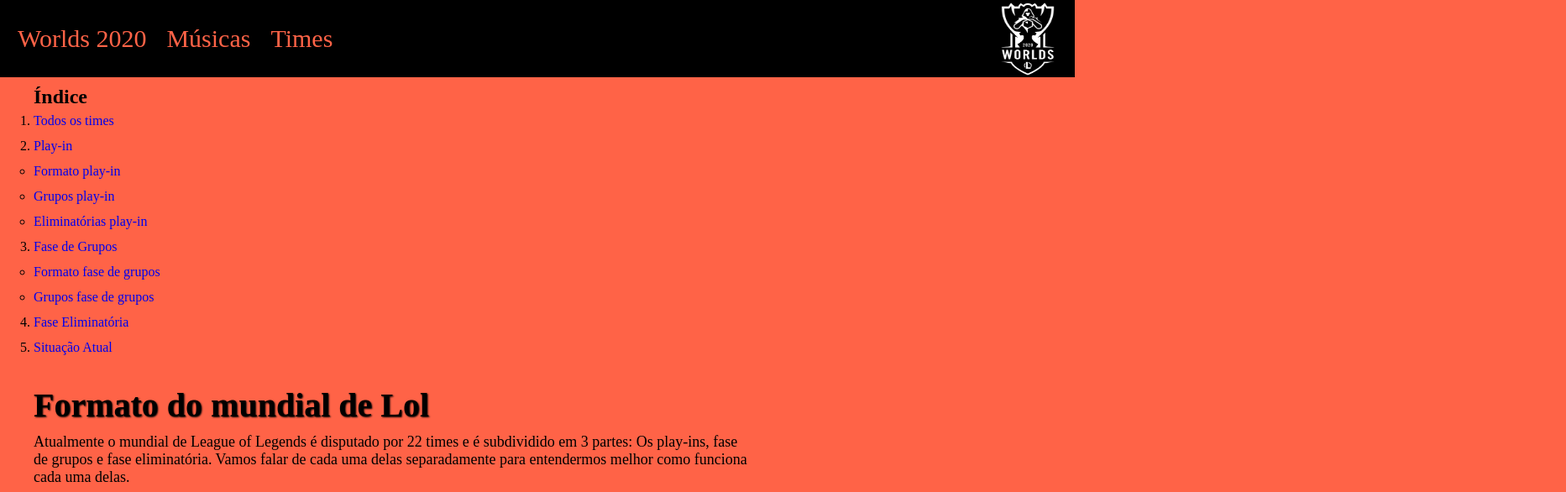
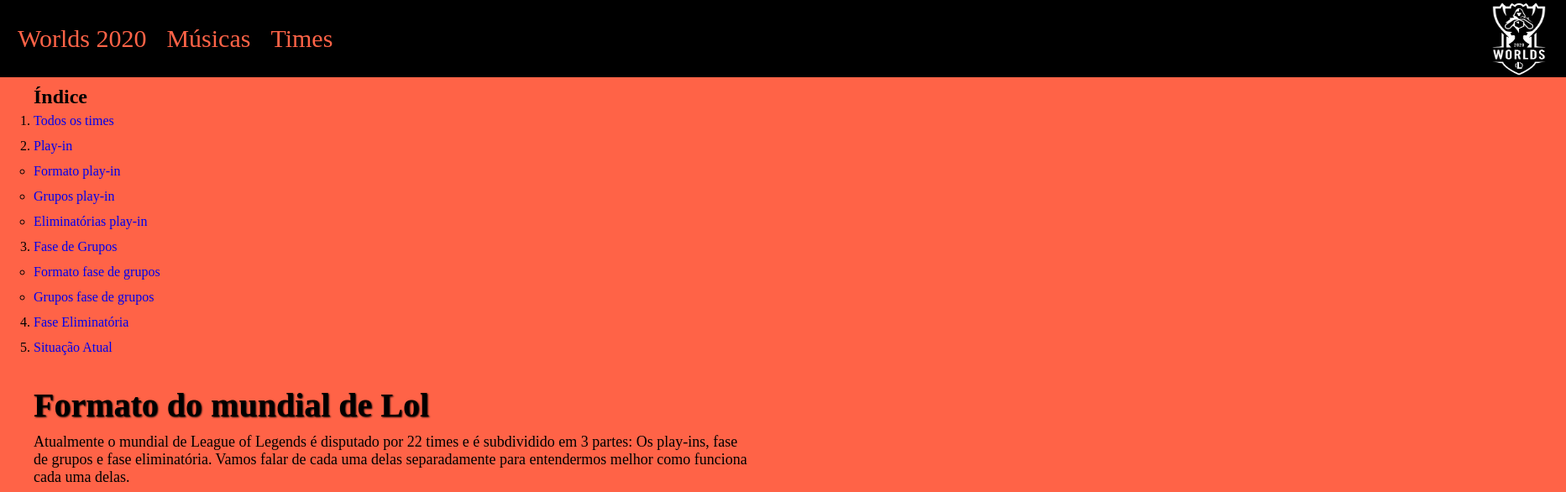
Before and after one commit to ja1za1/sitemundial.github.io, a plain HTML site: page index.html in a window 1280 px wide. Shown: the top 586 px of the page at 84% size, 1865 px wide, since content can reach past the window. Drawn offline with Linux system fonts and the light colour scheme.

Commit message:
Update mundial.css

```diff
--- a/css/mundial.css
+++ b/css/mundial.css
@@ -16,6 +16,7 @@ a {
 
 #topo {
 	height: 90px;
+	width: 1863px;
 	border: 1px solid;
 	background-color: black;
 	line-height: 90px;
```
